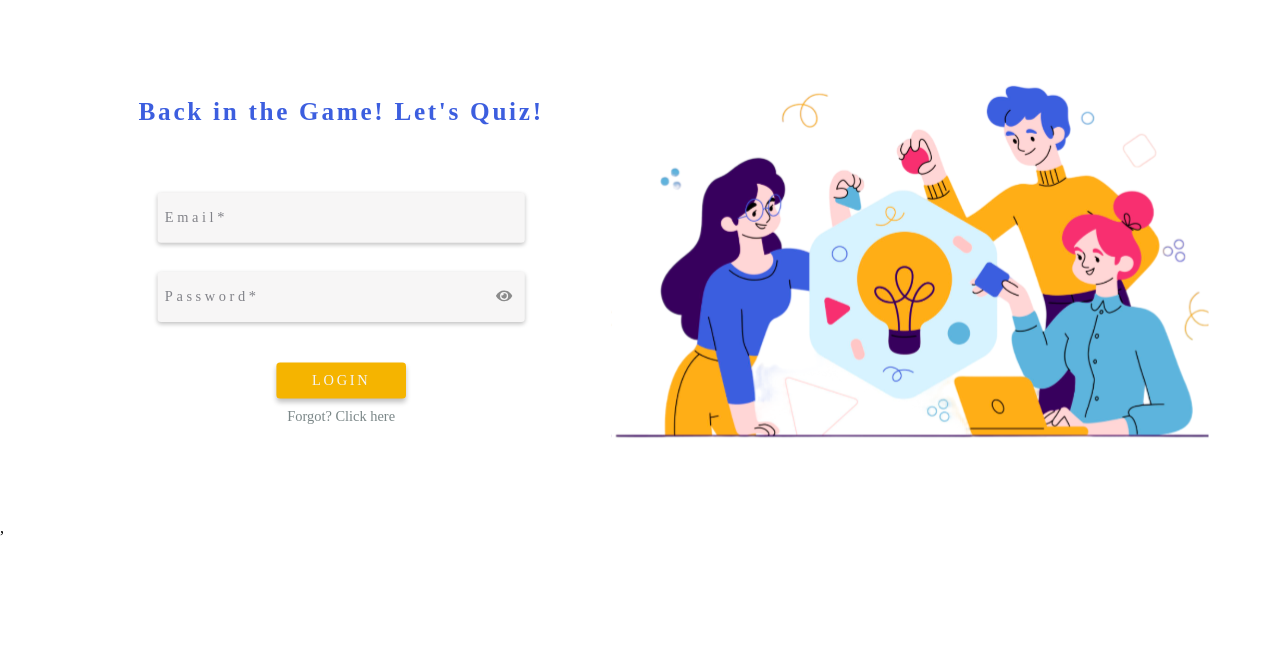
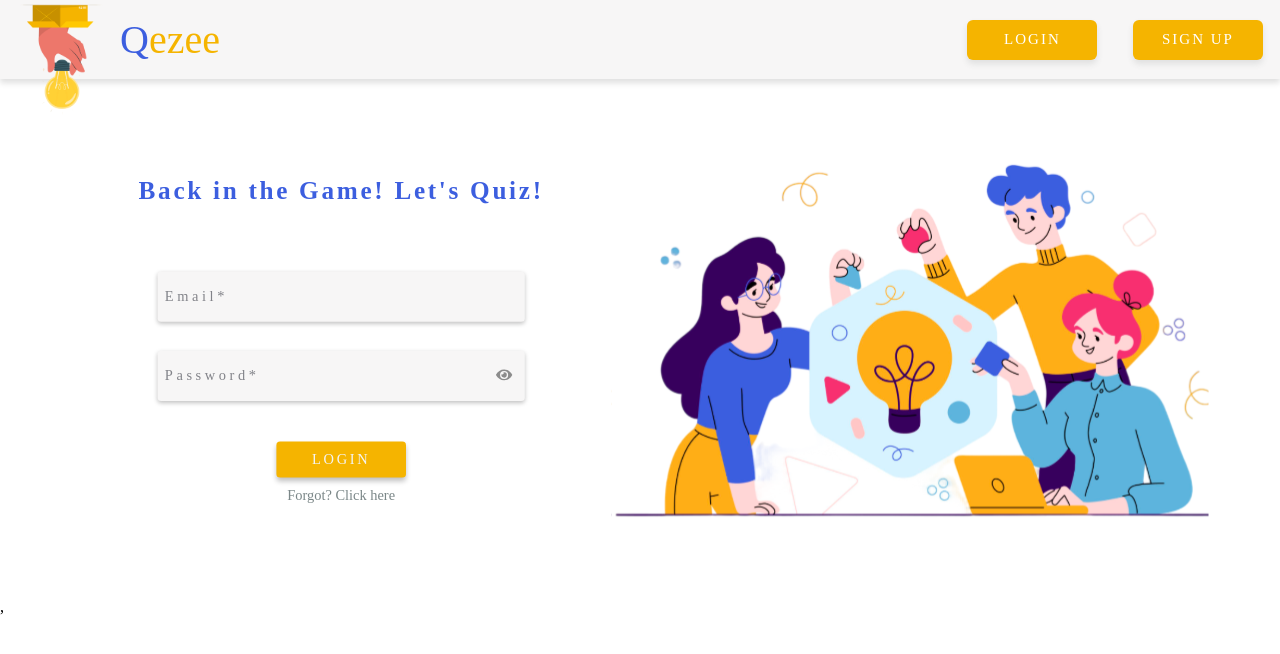
Before and after one commit to RohitRaj766/Qezee, a React (Create React App) app in the folder client/: page /login in a window 1280 px wide. Shown: the top 654 px of the page. Built offline with nearby package versions, Linux system fonts and the light colour scheme.

Commit message:
fixed header bug from user module

```diff
--- a/client/src/App.js
+++ b/client/src/App.js
@@ -35,7 +35,7 @@ const AppContent = () => {
   return (
     <>
       {isLoad && <Loader />}
-      {isNotFoundRoute && <Header />}
+      {!isAuth && !isNotFoundRoute && <Header />}
       <Routes>
         <Route path="/" element={<Login />} />
         <Route path="/signup" element={<Signup />} />
@@ -47,7 +47,7 @@ const AppContent = () => {
             <Route path="mocktest" element={<Mocktest />} />
             <Route path="overview" element={<Overview />} />
             <Route path="quizzes" element={<QuizList />} />
-            <Route path="quizzes/quizpage" element={<QuizPage />} />
+            <Route path="quizzes/quizpage" element={<QuizPage/>} />
           </Route>
         </Route>
         <Route path="/not-found" element={<Not404Page />} />
```
